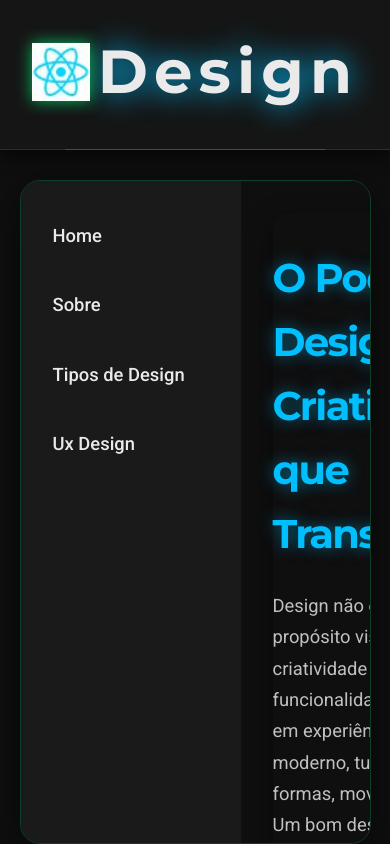
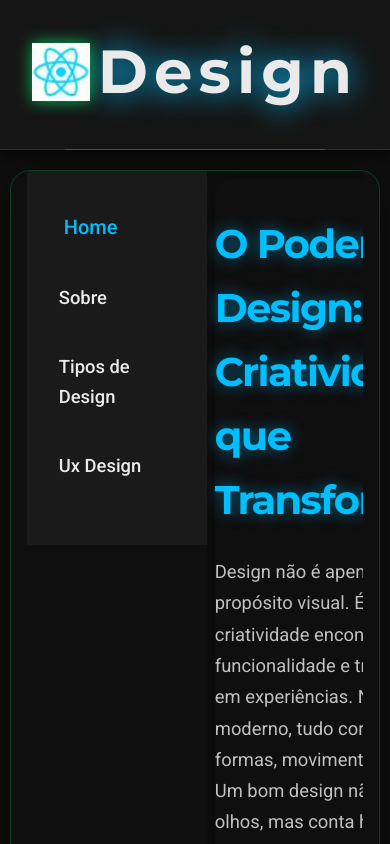
Before and after one commit to VanessaBaldin1/exercicio-react, a React (Vite) app: page / in a window 390 px wide. Shown: the top 844 px of the page. Built offline with nearby package versions, Linux system fonts and the light colour scheme.

Commit message:
Adiciona useLocation no menu

```diff
--- a/src/components/Cabecalho/Menu/Menu.module.css
+++ b/src/components/Cabecalho/Menu/Menu.module.css
@@ -21,7 +21,7 @@
 }
 
 .link {
-  color: #EAEAEA;
+  color: #eaeaea;
   text-decoration: none;
   font-size: 1.15rem;
   font-weight: 500;
@@ -32,18 +32,19 @@
 }
 
 .link::after {
-  content: '';
+  content: "";
   position: absolute;
   left: 0;
   bottom: 0;
   width: 0;
   height: 2px;
-  background-color: #00BFFF;
+  background-color: #00bfff;
   transition: width 0.3s ease;
 }
 
-.link:hover {
-  color: #00BFFF;
+.link:hover,
+.active {
+  color: #00bfff;
   transform: translateX(5px);
   font-size: 1.25rem;
 }
@@ -55,7 +56,7 @@
 /* O foco se comportará como o hover para todos os links */
 .link:focus {
   outline: none;
-  color: #00BFFF;
+  color: #00bfff;
   font-size: 1.25rem;
   font-weight: 500;
   transform: translateX(5px);
--- a/src/components/Cabecalho/Menu/Menu.tsx
+++ b/src/components/Cabecalho/Menu/Menu.tsx
@@ -1,24 +1,57 @@
-import { Link } from 'react-router-dom';
+import { Link, useLocation } from "react-router-dom";
 import estilos from "../Menu/Menu.module.css";
 
+const Menu = () => {
+  const location = useLocation();
 
-export default function Menu() {
+  {
     return (
       <nav className={estilos.nav}>
         <ul className={estilos.navList}>
           <li className={estilos.navItem}>
-          <Link to="/" className={estilos.link}>Home</Link>
+            <Link
+              to="/"
+              className={`${estilos.link} ${
+                location.pathname === "/" ? estilos.active : " "
+              }`}
+            >
+              Home
+            </Link>
           </li>
           <li className={estilos.navItem}>
-          <Link to="/sobre" className={estilos.link}>Sobre</Link>
+            <Link
+              to="/sobre"
+              className={`${estilos.link} ${
+                location.pathname === "/sobre" ? estilos.active : " "
+              }`}
+            >
+              Sobre
+            </Link>
           </li>
           <li className={estilos.navItem}>
-          <Link to="/tipos-de-design" className={estilos.link}>Tipos de Design</Link>
+            <Link
+              to="/tipos-de-design"
+              className={`${estilos.link} ${
+                location.pathname === "/tipos-de-design" ? estilos.active : " "
+              }`}
+            >
+              Tipos de Design
+            </Link>
           </li>
           <li className={estilos.navItem}>
-          <Link to="/ux-design" className={estilos.link}>Ux Design</Link>
+            <Link
+              to="/ux-design"
+              className={` ${estilos.link} ${
+                location.pathname === "/ux-design" ? estilos.active : " "
+              }`}
+            >
+              Ux Design
+            </Link>
           </li>
         </ul>
       </nav>
     );
   }
+};
+
+export default Menu;
--- a/src/global.css
+++ b/src/global.css
@@ -1,7 +1,6 @@
-/* Defina a variável CSS para a altura do cabeçalho aqui */
 :root {
-  --cabecalho-altura: 150px; /* Ajuste este valor para a altura exata do seu cabeçalho */
-  --gap-below-header: 30px; /* NOVO: Espaçamento entre o cabeçalho e o main-layout-wrapper */
+  --cabecalho-altura: 150px;
+  --gap-below-header: 30px;
 }
 
 *,
@@ -17,9 +16,9 @@ html {
 body {
   margin: 0;
   padding: 0;
-  font-family: 'Roboto', sans-serif;
-  background-color: #0F0F0F;
-  color: #EAEAEA;
+  font-family: "Roboto", sans-serif;
+  background-color: #0f0f0f;
+  color: #eaeaea;
   line-height: 1.6;
   text-rendering: optimizeLegibility;
   -webkit-font-smoothing: antialiased;
@@ -33,59 +32,56 @@ body {
 .main-layout-wrapper {
   display: flex;
   flex: 1;
-  /* NOVO: Ajuste para deslocar o container para baixo, incluindo o gap */
-  margin-top: calc(var(--cabecalho-altura) + var(--gap-below-header)); /* Desloca abaixo do cabeçalho + gap */
-  position: relative; /* Pode ser útil para z-index ou posicionamento futuro */
-  z-index: 1; /* Garante que ele fique abaixo do cabeçalho fixo */
+  margin-top: calc(var(--cabecalho-altura) + var(--gap-below-header));
+  position: relative;
+  z-index: 1;
 
-  /* PROPRIEDADES DE CENTRALIZAÇÃO E ESTILO PARA O BLOCO PRINCIPAL */
   max-width: 1400px;
   width: 90%;
   margin-left: auto;
   margin-right: auto;
 
   border-radius: 20px;
-  overflow: hidden; /* IMPORTANTE: Garante que os filhos respeitem o border-radius */
+  overflow: hidden;
   box-shadow: 0 10px 40px rgba(0, 0, 0, 0.6);
   border: 1px solid rgba(0, 255, 127, 0.2);
-
-  /* NOVO: Define a altura para preencher o espaço restante */
   height: calc(100vh - var(--cabecalho-altura) - var(--gap-below-header));
 }
 
-/* NOVO: Estilos para os novos containers internos */
+/* Menu e conteúdo principal */
 .menu-content-container {
-  /* Não precisa de muitos estilos aqui, apenas como um wrapper para o Menu */
-  background-color: #1A1A1A; /* Fundo para o container do menu */
-  min-width: 220px; /* Mantém a largura do menu */
-  overflow-y: auto; /* Permite rolagem dentro do menu se ele for muito longo */
-  height: 100%; /* Ocupa a altura total do main-layout-wrapper */
+  background-color: #1a1a1a;
+  min-width: 220px;
+  overflow-y: auto;
+  height: 100%;
 }
 
 .main-page-content-container {
-  flex-grow: 1; /* Ocupa todo o espaço restante */
-  background-color: #0F0F0F; /* Fundo para o container do conteúdo principal */
-  overflow-y: auto; /* Permite rolagem dentro do conteúdo principal */
-  height: 100%; /* Ocupa a altura total do main-layout-wrapper */
-  padding: 2rem; /* Padding interno para o conteúdo */
+  flex-grow: 1;
+  background-color: #0f0f0f;
+  overflow-y: auto;
+  height: 100%;
+  padding: 2rem;
 }
 
-
-/* O resto do global.css permanece o mesmo */
+/* Links */
 a {
-  color: #00BFFF;
+  color: #00bfff;
   text-decoration: none;
   transition: color 0.3s ease, text-decoration 0.3s ease;
 }
 
 a:hover {
-  color: #8A2BE2;
+  color: #8a2be2;
   text-decoration: underline;
 }
 
-h1, h2, h3 {
-  font-family: 'Montserrat', sans-serif;
-  color: #00FF7F;
+/* Títulos */
+h1,
+h2,
+h3 {
+  font-family: "Montserrat", sans-serif;
+  color: #00ff7f;
   font-weight: 700;
   margin-bottom: 1rem;
 }
@@ -106,8 +102,9 @@ h3 {
   letter-spacing: -0.02em;
 }
 
+/* Rodapé */
 footer {
-  background-color: #1A1A1A;
+  background-color: #1a1a1a;
   color: #a0a0a0;
   padding: 2rem;
   text-align: center;
@@ -116,7 +113,7 @@ footer {
 }
 
 footer p {
-  font-family: 'Open Sans', sans-serif;
+  font-family: "Open Sans", sans-serif;
   font-size: 0.95rem;
   line-height: 1.5;
 }
@@ -124,6 +121,75 @@ footer p {
 .outro-texto {
   text-transform: uppercase;
   font-weight: 600;
-  color: #FFA500;
+  color: #ffa500;
   letter-spacing: 0.1em;
 }
+
+/* Responsividade */
+
+@media (max-width: 768px) {
+  .main-layout-wrapper {
+    width: 95%;
+    margin-top: calc(
+      var(--cabecalho-altura) + 20px
+    ); /* Menor espaço entre o cabeçalho e o conteúdo */
+    height: auto; /* Permite que a altura se ajuste para o conteúdo */
+    padding: 0 1rem; /* Padding reduzido */
+  }
+
+  h1 {
+    font-size: 2.5rem;
+    text-shadow: 0 0 10px rgba(0, 255, 127, 0.6);
+  }
+
+  h2 {
+    font-size: 2rem;
+  }
+
+  h3 {
+    font-size: 1.5rem;
+  }
+
+  footer {
+    padding: 1.5rem;
+  }
+
+  footer p {
+    font-size: 0.85rem;
+  }
+
+  .menu-content-container {
+    min-width: 200px;
+  }
+
+  .main-page-content-container {
+    padding: 1rem; /* Menos padding para ajustar o conteúdo */
+  }
+}
+
+/* Ajuste para telas muito pequenas (celulares em modo retrato) */
+@media (max-width: 480px) {
+  h1 {
+    font-size: 2rem;
+  }
+
+  h2 {
+    font-size: 1.6rem;
+  }
+
+  h3 {
+    font-size: 1.2rem;
+  }
+
+  .menu-content-container {
+    min-width: 180px;
+  }
+
+  .main-page-content-container {
+    padding: 0.5rem; /* Ainda menos padding */
+  }
+
+  footer p {
+    font-size: 0.8rem;
+  }
+}
```
Lines whose indentation alone changed are shown as unchanged.
